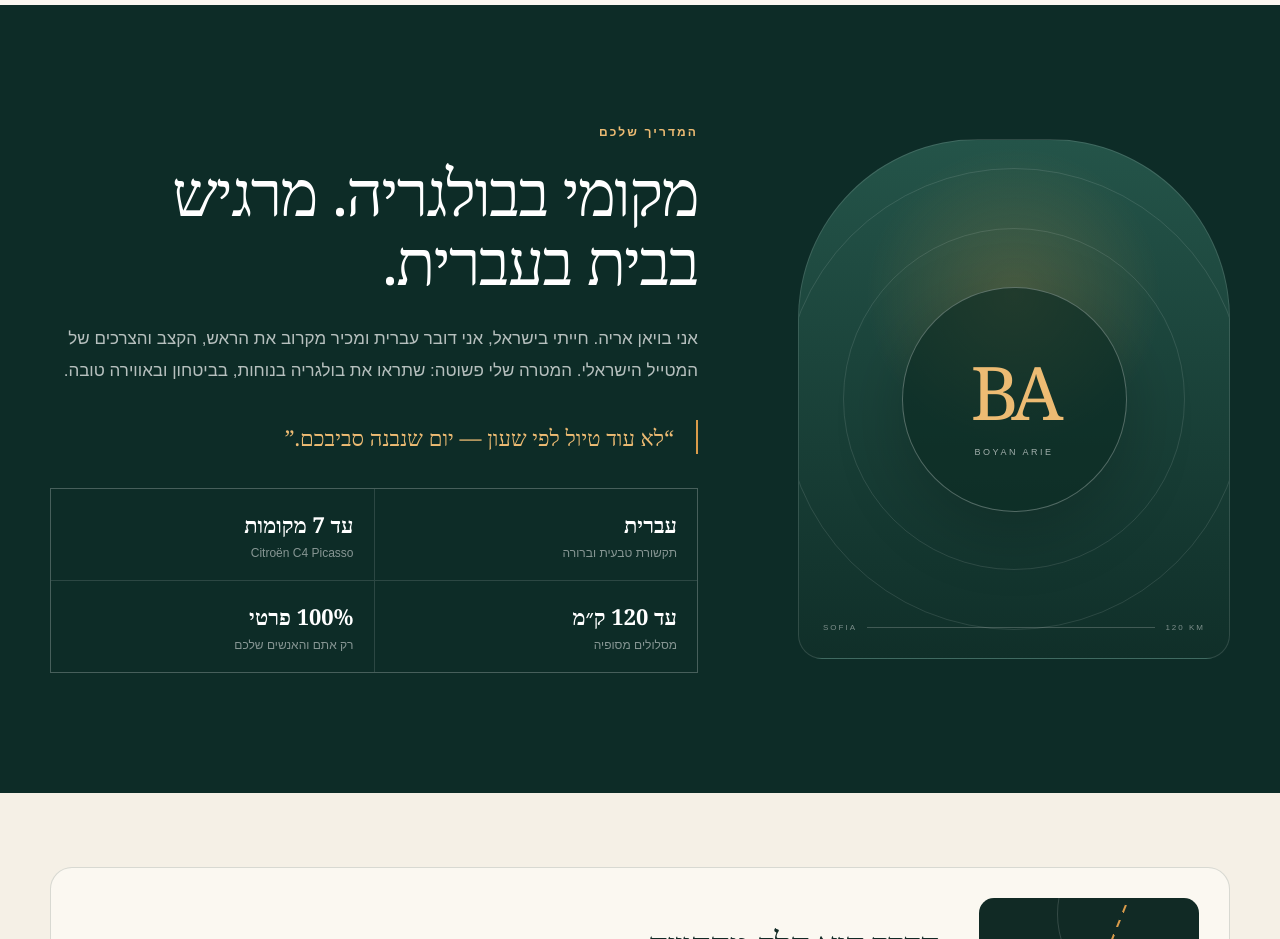
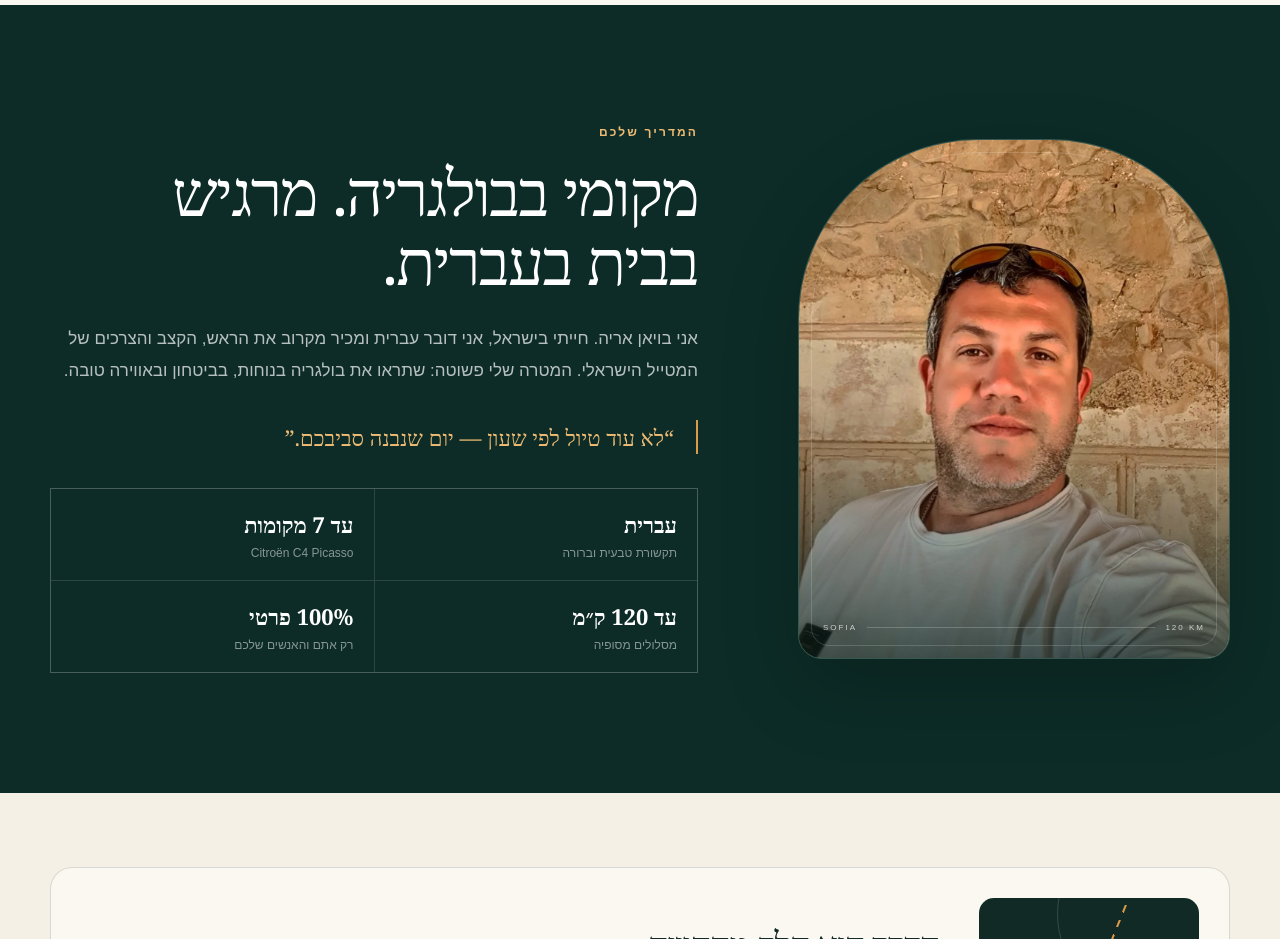
Before and after one commit to Deyan2505/Travel-Ben, a Next.js app: page / in a window 1280 px wide. Shown: the part 1740-2679 px from the top of the page. Built offline with nearby package versions, Linux system fonts and the light colour scheme; no server answers.

Commit message:
Add Boyan guide portrait

```diff
--- a/app/globals.css
+++ b/app/globals.css
@@ -126,14 +126,11 @@ button, summary, a { -webkit-tap-highlight-color: transparent; }
 
 .about-section { padding: 120px 0; background: var(--forest-2); color: white; }
 .about-grid { display: grid; grid-template-columns: .8fr 1.2fr; gap: 100px; align-items: center; }
-.guide-visual { min-height: 520px; position: relative; border: 1px solid rgba(255,255,255,.13); border-radius: 180px 180px 24px 24px; display: grid; place-items: center; overflow: hidden; background: radial-gradient(circle at 50% 30%, rgba(217,155,74,.24), transparent 35%), linear-gradient(180deg, #245449, #102f29); }
-.guide-visual::before, .guide-visual::after { content: ""; position: absolute; border: 1px solid rgba(255,255,255,.11); border-radius: 50%; }
-.guide-visual::before { width: 340px; height: 340px; }
-.guide-visual::after { width: 460px; height: 460px; }
-.guide-monogram { position: relative; z-index: 2; width: 225px; height: 225px; border: 1px solid rgba(255,255,255,.28); border-radius: 50%; display: grid; place-content: center; text-align: center; background: rgba(11,42,35,.65); box-shadow: 0 20px 70px rgba(0,0,0,.2); }
-.guide-monogram span { font-family: Georgia, serif; font-size: 74px; color: var(--gold-light); letter-spacing: -6px; direction: ltr; }
-.guide-monogram small { font-size: 9px; letter-spacing: 2.5px; margin-top: 5px; opacity: .6; }
-.route-line { position: absolute; bottom: 26px; left: 24px; right: 24px; display: flex; align-items: center; gap: 10px; font-size: 8px; letter-spacing: 2px; color: rgba(255,255,255,.45); direction: ltr; }
+.guide-visual { min-height: 520px; position: relative; border: 1px solid rgba(255,255,255,.13); border-radius: 180px 180px 24px 24px; overflow: hidden; background: #183f36; box-shadow: 0 28px 80px rgba(0,0,0,.2); }
+.guide-visual::before { content: ""; position: absolute; z-index: 1; inset: 0; background: linear-gradient(180deg, transparent 52%, rgba(6,25,21,.72) 100%); pointer-events: none; }
+.guide-visual::after { content: ""; position: absolute; z-index: 1; inset: 12px; border: 1px solid rgba(255,255,255,.16); border-radius: 168px 168px 18px 18px; pointer-events: none; }
+.guide-photo { position: absolute; inset: 0; width: 100%; height: 100%; object-fit: cover; object-position: 50% 42%; }
+.route-line { position: absolute; z-index: 2; bottom: 26px; left: 24px; right: 24px; display: flex; align-items: center; gap: 10px; font-size: 8px; letter-spacing: 2px; color: rgba(255,255,255,.72); direction: ltr; text-shadow: 0 1px 12px rgba(0,0,0,.6); }
 .route-line i { height: 1px; flex: 1; background: rgba(255,255,255,.2); }
 .guide-copy h2 { margin: 0; max-width: 650px; font-size: clamp(42px, 5vw, 67px); color: white; }
 .large-copy { margin: 28px 0; max-width: 670px; color: rgba(255,255,255,.7); font-size: 17px; line-height: 1.85; }
@@ -239,8 +236,7 @@ footer { background: #091f1b; color: white; padding: 35px 0; }
   .price-strip p { text-align: start; }
   .about-section { padding: 78px 0; }
   .guide-visual { min-height: 410px; order: 2; }
-  .guide-monogram { width: 190px; height: 190px; }
-  .guide-monogram span { font-size: 62px; }
+  .guide-photo { object-position: 50% 38%; }
   .fact-grid { grid-template-columns: 1fr; }
   .car-card { grid-template-columns: 1fr; padding: 18px; }
   .road-art { height: 180px; }
--- a/app/page.tsx
+++ b/app/page.tsx
@@ -60,6 +60,7 @@ const content = {
     aboutTitle: "מקומי בבולגריה. מרגיש בבית בעברית.",
     aboutText:
       "אני בויאן אריה. חייתי בישראל, אני דובר עברית ומכיר מקרוב את הראש, הקצב והצרכים של המטייל הישראלי. המטרה שלי פשוטה: שתראו את בולגריה בנוחות, בביטחון ובאווירה טובה.",
+    guidePhotoAlt: "בויאן אריה, המדריך שלכם בבולגריה",
     aboutQuote: "לא עוד טיול לפי שעון — יום שנבנה סביבכם.",
     facts: [
       ["עברית", "תקשורת טבעית וברורה"],
@@ -131,6 +132,7 @@ const content = {
     aboutTitle: "Местен в България. Естествено общуване на иврит.",
     aboutText:
       "Казвам се Боян Арие. Живял съм в Израел, говоря отличен иврит и познавам манталитета, ритъма и нуждите на израелския турист. Искам да видите България удобно, спокойно и в приятна атмосфера.",
+    guidePhotoAlt: "Боян Арие, вашият гид в България",
     aboutQuote: "Не програма по часовник, а ден, създаден около вас.",
     facts: [["Иврит", "Естествено общуване"], ["До 7 места", "Citroën C4 Picasso"], ["До 120 км", "Маршрути от София"], ["100% частно", "Само вашата компания"]],
     carTitle: "Пътуването е част от преживяването",
@@ -182,6 +184,7 @@ const content = {
     aboutKicker: "Your guide",
     aboutTitle: "Local in Bulgaria. At home in Hebrew.",
     aboutText: "I’m Boyan Arie. I have lived in Israel, speak excellent Hebrew and understand the pace, mindset and needs of Israeli travellers. My goal is simple: help you experience Bulgaria comfortably and in good company.",
+    guidePhotoAlt: "Boyan Arie, your private guide in Bulgaria",
     aboutQuote: "Not a tour ruled by the clock — a day designed around you.",
     facts: [["Hebrew", "Natural communication"], ["Up to 7 seats", "Citroën C4 Picasso"], ["Up to 120 km", "Routes from Sofia"], ["100% private", "Only your party"]],
     carTitle: "The journey is part of the experience",
@@ -330,7 +333,14 @@ export default function Home() {
       <section className="about-section" id="about">
         <div className="page-width about-grid">
           <div className="guide-visual">
-            <div className="guide-monogram"><span>BA</span><small>BOYAN ARIE</small></div>
+            <img
+              className="guide-photo"
+              src="/boyan-arie.webp"
+              alt={copy.guidePhotoAlt}
+              width="1400"
+              height="1400"
+              loading="lazy"
+            />
             <div className="route-line"><span>SOFIA</span><i /><span>120 KM</span></div>
           </div>
           <div className="guide-copy">
```
Also changed, not shown: public/boyan-arie.webp (added).
